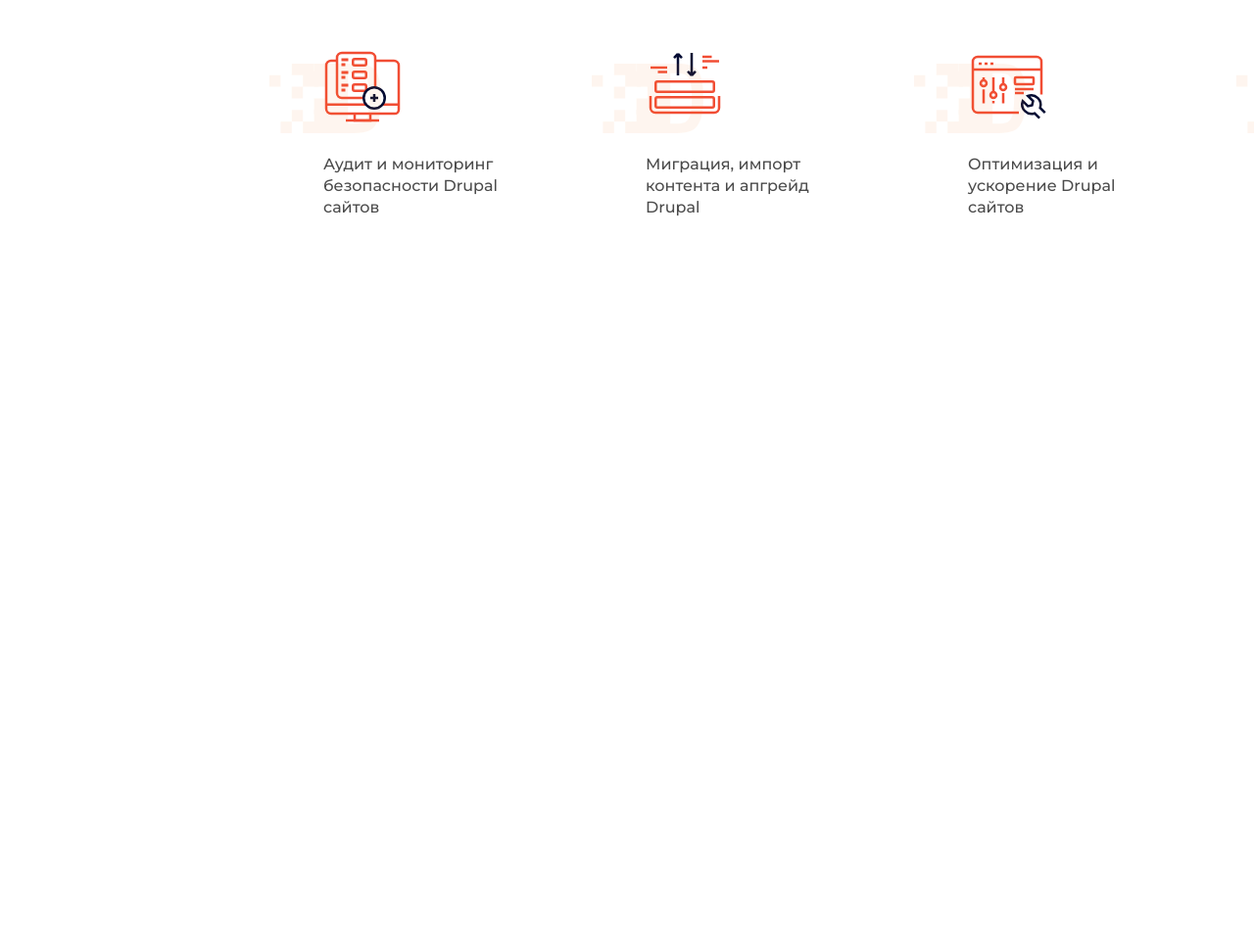
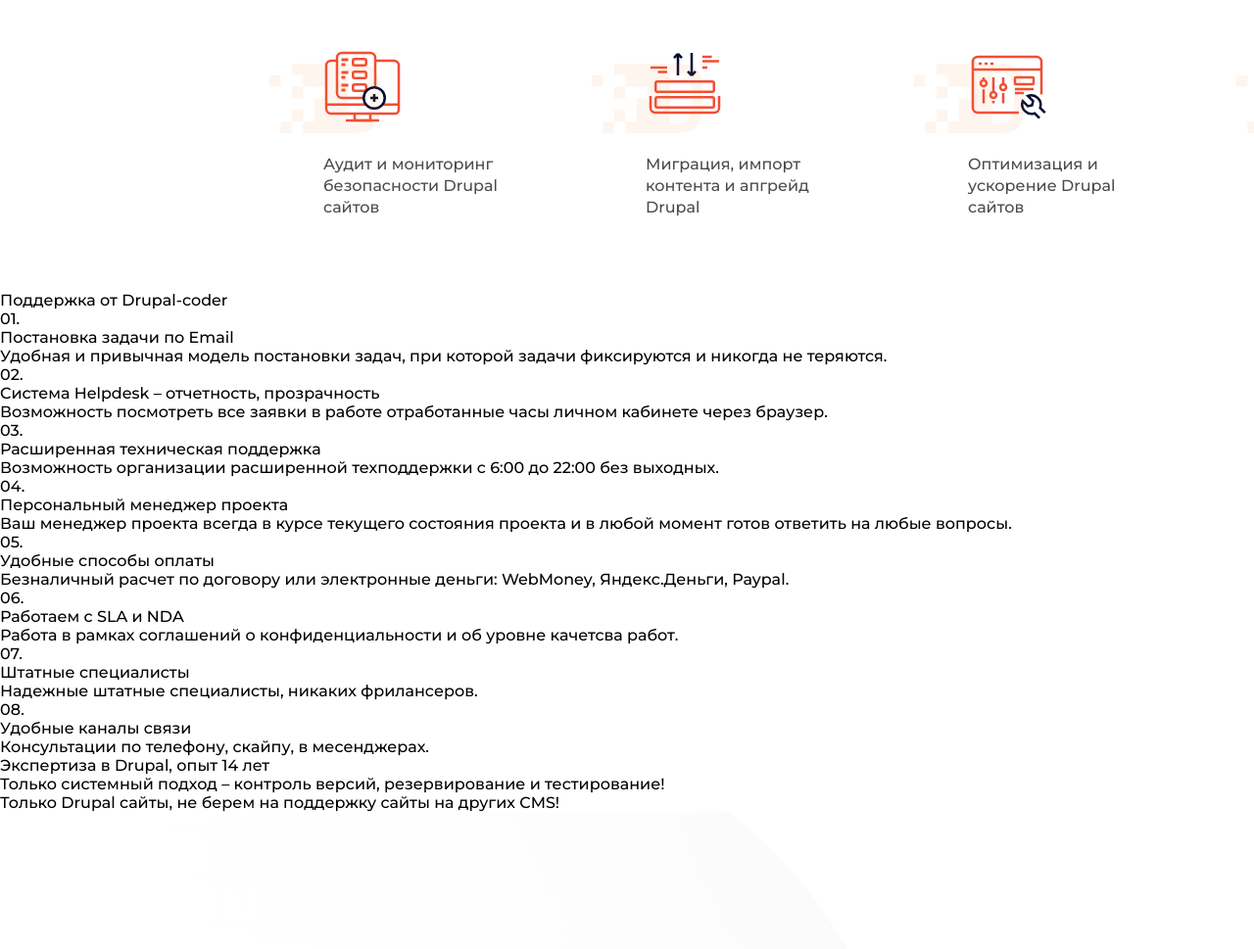
Before and after one commit to Novopashina/websitebaza, a plain HTML site: page index.html in a window 1280 px wide. Shown: the part 1291-2260 px from the top of the page at 98% size. Before the commit the page ends 1588 px from the top, so only its background shows below. Drawn offline with Linux system fonts and the light colour scheme.

Commit message:
Update index.html

```diff
--- a/index.html
+++ b/index.html
@@ -173,6 +173,124 @@
             </div>
         </div>
     </div>
+        <div class="support _container" id="support">
+        <div class="support__title">
+            <span>
+                Поддержка от Drupal-coder
+            </span>
+        </div>
+        <div class="support__list">
+            <div class="support__item support__item-1">
+                <p class="support__item-number">01.</p>
+                <p class="support__item-title">
+                    Постановка задачи по Email
+                </p>
+                <p class="support__item-desc">
+                    Удобная и привычная модель постановки задач, при которой задачи фиксируются и никогда не
+                    теряются.
+                </p>
+            </div>
+            <div class="support__item support__item-2">
+                <p class="support__item-numberr">02.</p>
+                <p class="support__item-title">
+                    Система Helpdesk – отчетность, прозрачность
+                </p>
+                <p class="support__item-desc">
+                    Возможность посмотреть все заявки в работе
+                    отработанные часы
+                    личном кабинете через браузер.
+                </p>
+            </div>
+            <div class="support__item support__item-3">
+                <p class="support__item-number">03.</p>
+                <p class="support__item-title">
+                    Расширенная техническая поддержка
+                </p>
+                <p class="support__item-desc">
+                    Возможность организации расширенной техподдержки с 6:00
+                    до 22:00 без выходных.
+                </p>
+            </div>
+            <div class="support__item support__item-4">
+                <p class="support__item-number">04.</p>
+                <p class="support__item-title">
+                    Персональный менеджер проекта
+                </p>
+                <p class="support__item-desc">
+                    Ваш менеджер проекта всегда в курсе текущего состояния проекта
+                    и в любой момент готов ответить на любые вопросы.
+                </p>
+            </div>
+            <div class="support__item support__item-5">
+                <p class="support__item-number">05.</p>
+                <p class="support__item-title">
+                    Удобные способы оплаты
+                </p>
+                <p class="support__item-desc">
+                    Безналичный расчет по договору или электронные деньги: WebMoney, Яндекс.Деньги, Paypal.
+                </p>
+            </div>
+            <div class="support__item support__item-6">
+                <p class="support__item-number">06.</p>
+                <p class="support__item-title">
+                    Работаем с SLA и NDA
+                </p>
+                <p class="support__item-desc">
+                    Работа в рамках соглашений
+                    о конфиденциальности
+                    и об уровне качетсва работ.
+                </p>
+            </div>
+            <div class="support__item support__item-7">
+                <p class="support__item-number">07.</p>
+                <p class="support__item-title">
+                    Штатные специалисты
+                </p>
+                <p class="support__item-desc">
+                    Надежные штатные специалисты, никаких фрилансеров.
+                </p>
+            </div>
+            <div class="support__item support__item-8">
+                <p class="support__item-number">08.</p>
+                <p class="support__item-title">
+                    Удобные каналы связи
+                </p>
+                <p class="support__item-desc">
+                    Консультации по телефону, скайпу,
+                    в месенджерах.
+                </p>
+            </div>
+        </div>
+    </div>
+    <div class="support__wrapper _container">
+        <div class="support__wrapper-body">
+            <div class="support__expertise">
+                <div class="support__expertise-title">
+                    <span>Экспертиза в Drupal, опыт 14 лет</span>
+                </div>
+                <div class="support__expertise-list">
+                    <div class="support__expertise-item">
+                        <p>
+                            Только системный подход – контроль версий, резервирование
+                            и тестирование!
+                        </p>
+                    </div>
+                    <div class="support__expertise-item">
+                        <p>
+                            Только Drupal сайты,
+                            не берем на поддержку сайты на других CMS!
+                        </p>
+                    </div>
+                </div>
+            </div>
+        </div>
+        <div class="support__druplicon">
+            <img src="img/support/druplicon.svg" alt="">
+        </div>
+        <div class="support__laptop">
+            <img src="img/support/laptop.svg" alt="">
+        </div>
+    </div>
 </body>
 
 </html>
```
